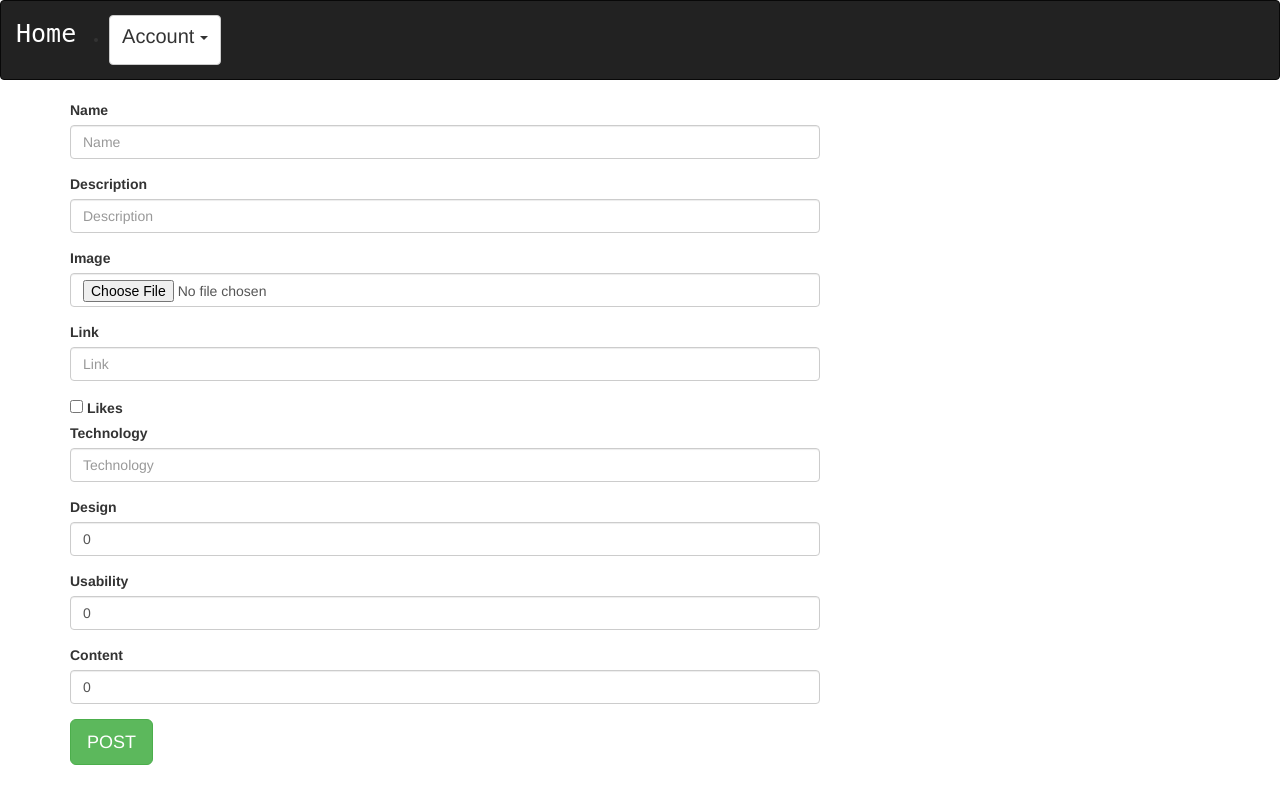
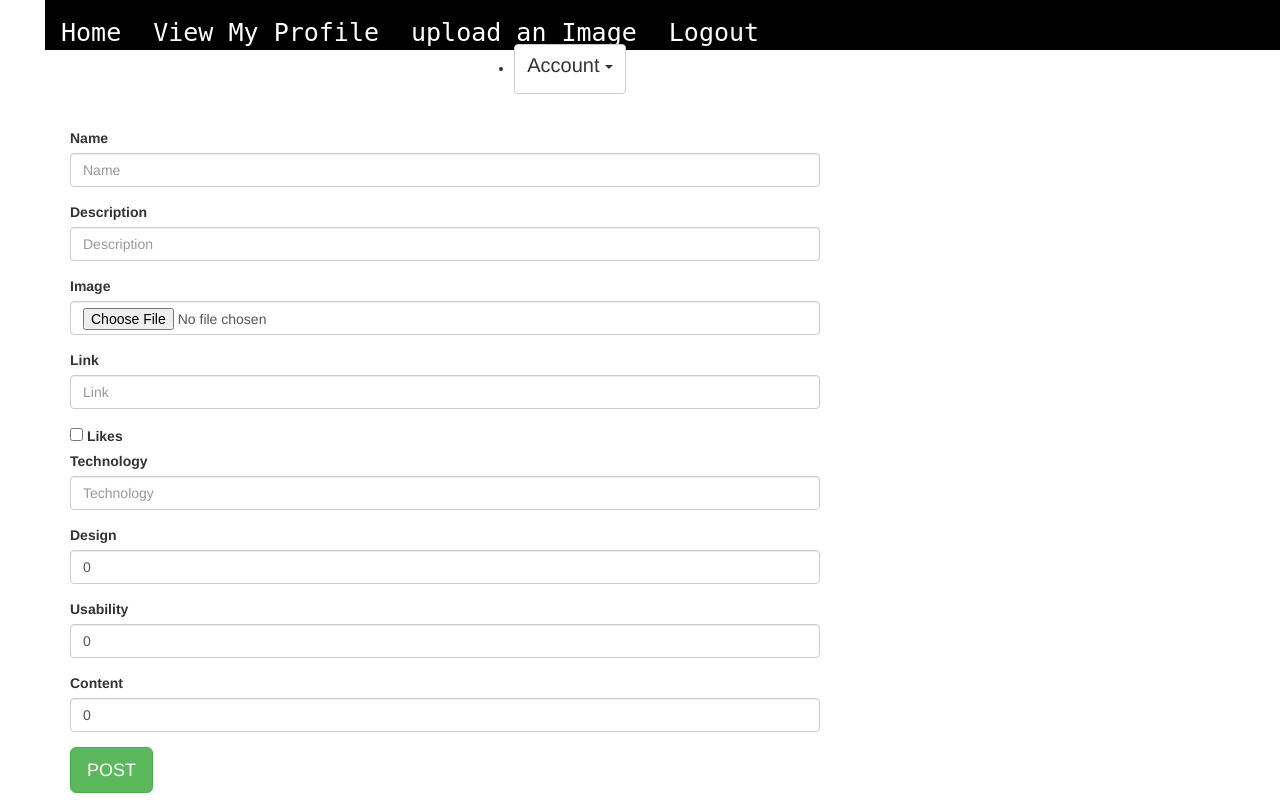
Before and after one commit to Pnshimiye/POSTEM, a Django app: page /post/ in a window 1280 px wide. Run offline with Django 3.2, Linux system fonts and the light colour scheme; the visitor is signed in with stand-in values (Sample User, id 1); some libraries are stand-ins or nearby versions.

Commit message:
add effect to navbar

```diff
--- a/projects/templates/navbar.html
+++ b/projects/templates/navbar.html
@@ -6,19 +6,31 @@
   <meta name="viewport" content="width=device-width, initial-scale=1">
 </head>
 <body>
-<nav class="navbar navbar-inverse"style="height:80px">
-  <div class="container-fluid">
-    <div class="navbar-header">
-        {% if user.is_authenticated %}
-      <a class="navbar-brand" href="{% url 'home' %}" style="font-family: monospace;font-size:25px;font-weight: 40000;color: white; padding-top:23px;">Home</a>&nbsp;<br>
 
 
-    </div>
+<!-- <nav class="navbar navbar-inverse"style="height:80px"></nav> -->
+  <div class="container-fluid" style="margin:30px;text-align:center;">
+        {% if user.is_authenticated %}
+  <center> <ul  id="up" style="list-style-type: none;
+      margin: 0;
+      padding: 0;
+      overflow: hidden;
+      background-color: rgb(0, 0, 0);
+      position: fixed;
+      top: 0;
+      width: 100%;
+      ">
+      <li id="nav"><a class="navbar-brand" href="{% url 'home' %}" style="font-family: monospace;font-size:25px;font-weight: 40000;color: white; padding-top:23px;">Home</a></li>
+      <li id="nav"><a class="navbar-brand" href="{% url 'profile' %}" style= "font-family:monospace; font-size:25px;font-weight: 40000;color: white; padding-top:23px;">View My Profile</a></li>
+      <li id="nav"><a class="navbar-brand" href="{% url 'post_project' %}" style= "font-family: monospace;font-size:25px;font-weight: 40000;color: white; padding-top:23px;">upload an Image</a></li>
+      <li id="nav"><a class="navbar-brand" href="/logout" style= "font-family: monospace;font-size:25px;font-weight: 40000;color: white; padding-top:23px;">Logout</a></li>
+    </ul>
+  </center>
 
     <div class="col-sm-6 col-md-6" id ="button"style="padding:4px" >
 
         <ul style= "height:50px; padding:10px" >
-          <li class="dropdown"style= "height:50px padding:10px" >
+          <li class="dropdown"style= "height:50px padding:10px;float:right" >
             <a  style= "height:50px; font-size:20px;"href="#" class="dropdown-toggle btn btn-default" data-toggle="dropdown" role="button" aria-expanded="true">Account
                       <span class="caret"></span>
                   </a>
@@ -27,7 +39,7 @@
                 <a style="color:white;"    href="{% url 'edit_profile' %}">Edit/create Profile</a>
               </li>
               <li>
-                  <a  style="color:white;"href="{% url 'profile' %}">View My Profile</a>
+
                 </li>
               <li>
                 <a style="color:white;" href="/accounts/password/change">Change Password</a>
@@ -37,7 +49,7 @@
               </li>
 
               <li>
-                <a  style="color:white;"href="{% url 'post_project' %}">upload an Image</a>
+
               </li>
             </ul>
           </li>
--- a/projects/templates/reviews.html
+++ b/projects/templates/reviews.html
@@ -1,4 +1,4 @@
-{% load bootstrap3 %}
+<!-- {% load bootstrap3 %}
  {% load staticfiles %}
 <!DOCTYPE html>
 <html>
@@ -33,4 +33,4 @@
 
 </body>
 
-</html>
+</html> -->
--- /dev/null
+++ b/static/css/styles.css
@@ -0,0 +1,26 @@
+#up {
+  list-style-type: none;
+  margin: 0;
+  padding: 0;
+  overflow: hidden;
+  background-color: #333;
+  position: fixed;
+  top: 0;
+  width: 100%;
+}
+
+#nav {
+  float: left;
+}
+
+#nav a {
+  display: block;
+  color: green;
+  text-align: center;
+  padding: 14px 16px;
+  text-decoration: none;
+}
+
+#nav a:hover:not(.active) {
+  background-color: #111;
+}
```
Also changed, not shown: projects/templates/home.html (+12 -12 lines).
